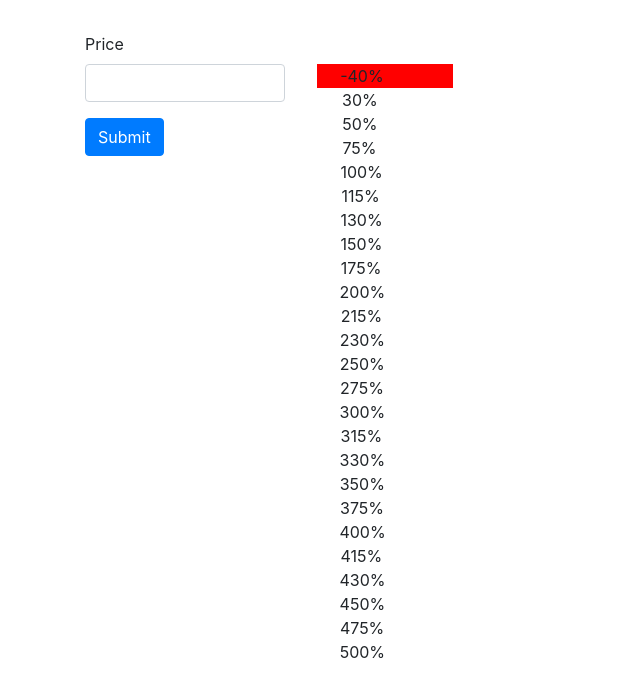
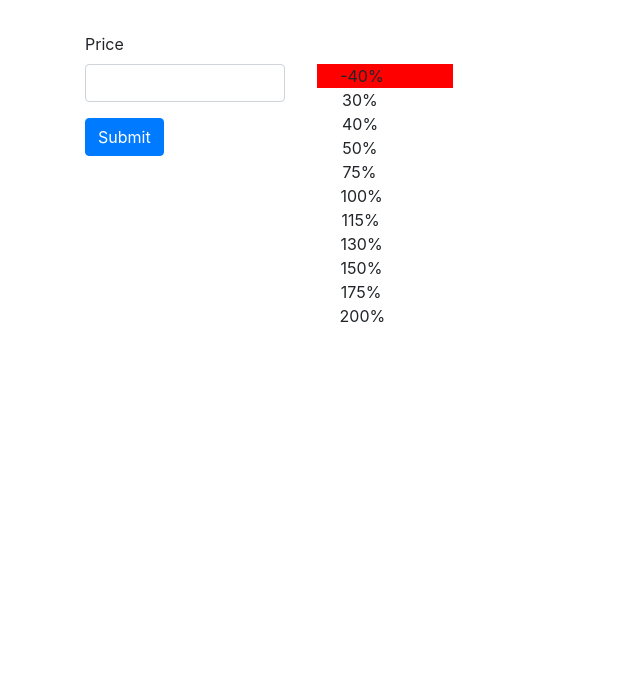
Before and after one commit to Selt0/percentages, a plain HTML site: page index.html in a window 1280 px wide. Shown: the whole page, without its empty margins (0-640 px from the left). Drawn offline with nearby package versions, Linux system fonts and the light colour scheme.

```diff
--- a/index.html
+++ b/index.html
@@ -26,6 +26,7 @@
       <section class="graph">
         <div class="percentage red"><span>-40%</span> <span id="-40"></span></div>
         <div class="percentage"><span>30%</span> <span id="30"></span></div>
+        <div class="percentage"><span>40%</span> <span id="40"></span></div>
         <div class="percentage"><span>50%</span> <span id="50"></span></div>
         <div class="percentage"><span>75%</span> <span id="75"></span></div>
         <div class="percentage"><span>100%</span> <span id="100"></span></div>
@@ -34,21 +35,6 @@
         <div class="percentage"><span>150%</span> <span id="150"></span></div>
         <div class="percentage"><span>175%</span> <span id="175"></span></div>
         <div class="percentage"><span>200%</span> <span id="200"></span></div>
-        <div class="percentage"><span>215%</span> <span id="215"></span></div>
-        <div class="percentage"><span>230%</span> <span id="230"></span></div>
-        <div class="percentage"><span>250%</span> <span id="250"></span></div>
-        <div class="percentage"><span>275%</span> <span id="275"></span></div>
-        <div class="percentage"><span>300%</span> <span id="300"></span></div>
-        <div class="percentage"><span>315%</span> <span id="315"></span></div>
-        <div class="percentage"><span>330%</span> <span id="330"></span></div>
-        <div class="percentage"><span>350%</span> <span id="350"></span></div>
-        <div class="percentage"><span>375%</span> <span id="375"></span></div>
-        <div class="percentage"><span>400%</span> <span id="400"></span></div>
-        <div class="percentage"><span>415%</span> <span id="415"></span></div>
-        <div class="percentage"><span>430%</span> <span id="430"></span></div>
-        <div class="percentage"><span>450%</span> <span id="450"></span></div>
-        <div class="percentage"><span>475%</span> <span id="475"></span></div>
-        <div class="percentage"><span>500%</span> <span id="500"></span></div>
       </section>
     </div>
 
```
